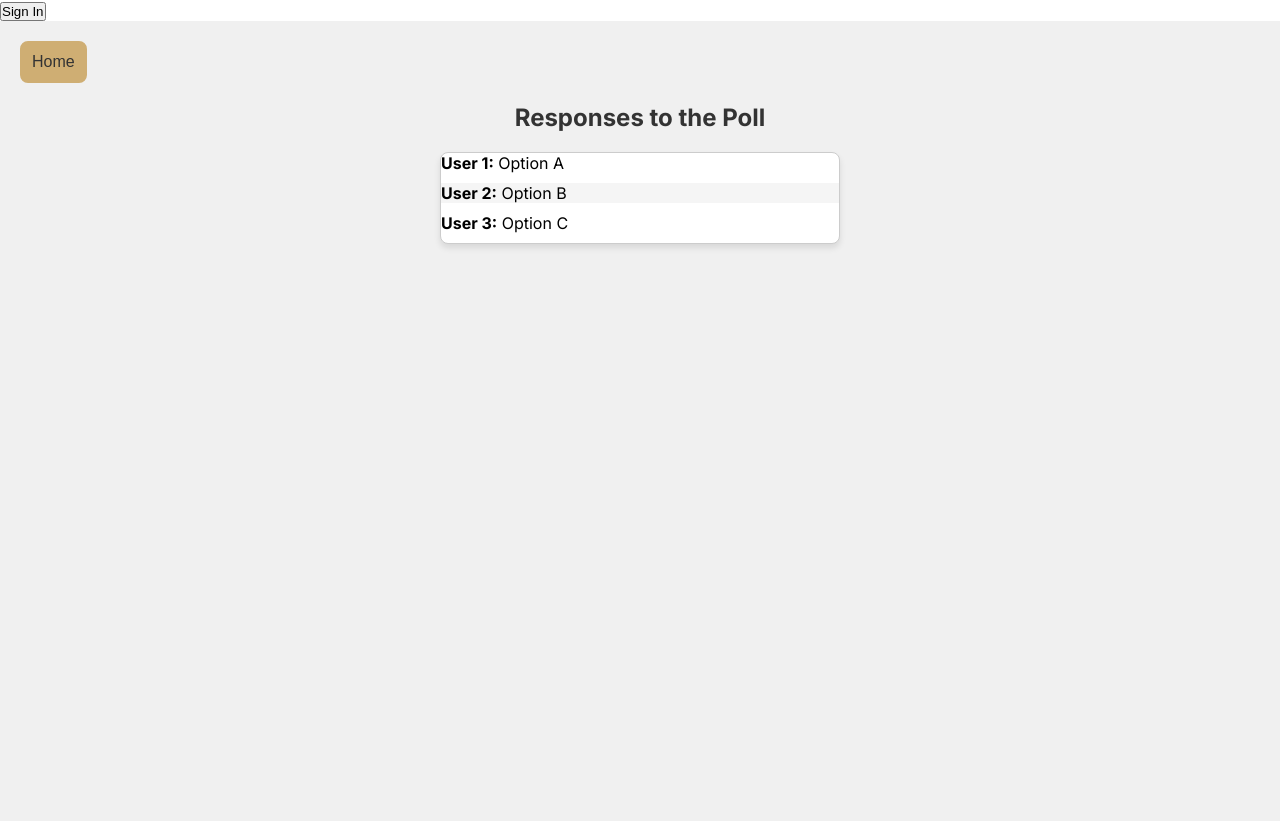
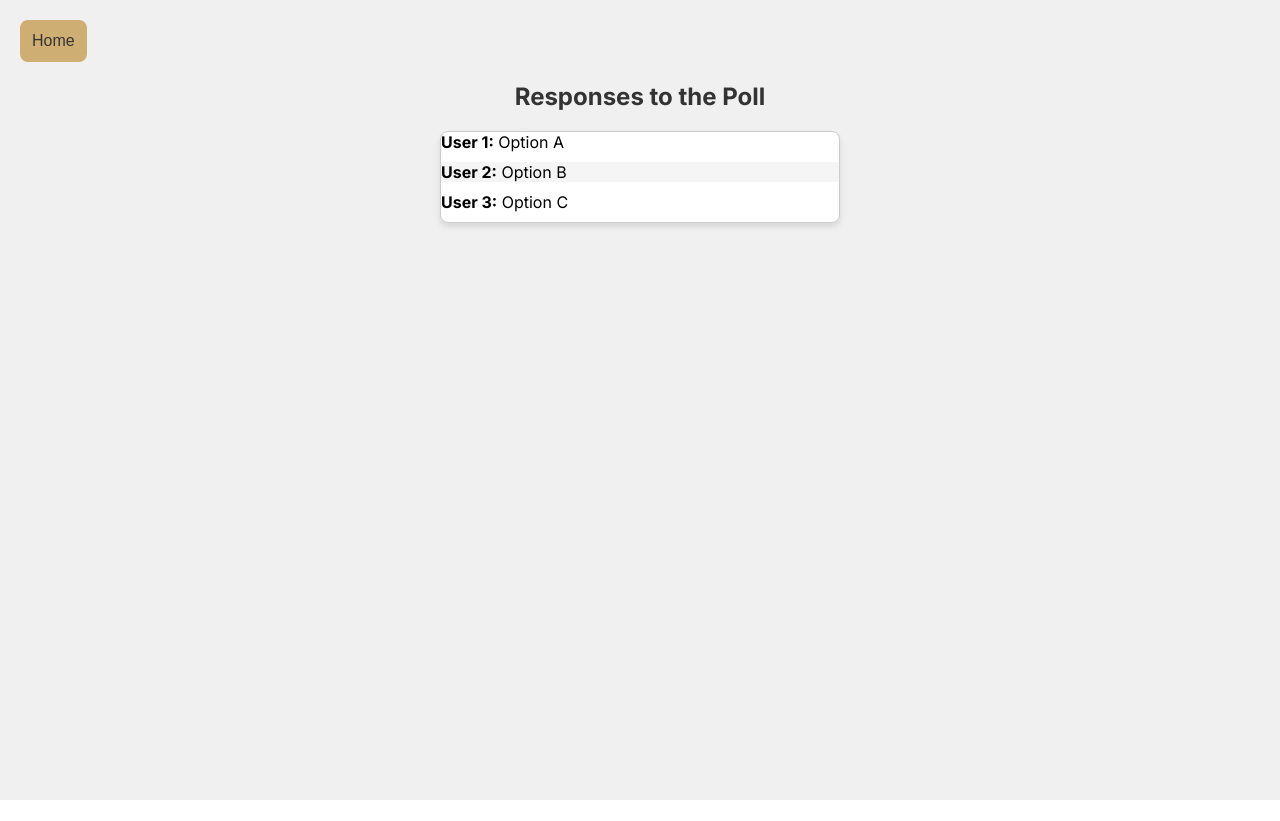
Before and after one commit to liy94/Vandy-Ice-Hockey, a Next.js app in the folder vandy-ice-hockey/: page /responsesView in a window 1280 px wide. After the commit the page ends 800 px from the top, so only its background shows below. Built offline with nearby package versions, Linux system fonts and the light colour scheme; no server answers.

Commit message:
removed the app bar

```diff
--- a/vandy-ice-hockey/src/app/components/Appbar.tsx
+++ /dev/null
@@ -1,12 +0,0 @@
-import React from "react";
-import SigninButton from "./SigninButton";
-
-const Appbar = () => {
-  return (
-    <header className="flex gap-4 p-4 bg-gradient-to-b from-white to-gray-200 shadow">
-      <SigninButton />
-    </header>
-  );
-};
-
-export default Appbar;
--- a/vandy-ice-hockey/src/app/components/SigninButton.tsx
+++ /dev/null
@@ -1,24 +0,0 @@
-"use client";
-import React from "react";
-import { signIn, signOut, useSession } from "next-auth/react";
-const SigninButton = () => {
-  const { data: session } = useSession();
-
-  if (session && session.user) {
-    return (
-      <div className="flex gap-4 ml-auto">
-        <p className="text-sky-600">{session.user.name}</p>
-        <button onClick={() => signOut()} className="text-red-600">
-          Sign Out
-        </button>
-      </div>
-    );
-  }
-  return (
-    <button onClick={() => signIn()} className="text-green-600 ml-auto">
-      Sign In
-    </button>
-  );
-};
-
-export default SigninButton;
--- a/vandy-ice-hockey/src/app/layout.tsx
+++ b/vandy-ice-hockey/src/app/layout.tsx
@@ -20,7 +20,6 @@ export default function RootLayout({
     <html lang="en">
       <body className={inter.className}>
         <Providers>
-          <Appbar />
           {children}
           </Providers>
       </body>
```
Also changed, not shown: vandy-ice-hockey/src/app/page.tsx (+0 -10 lines).
